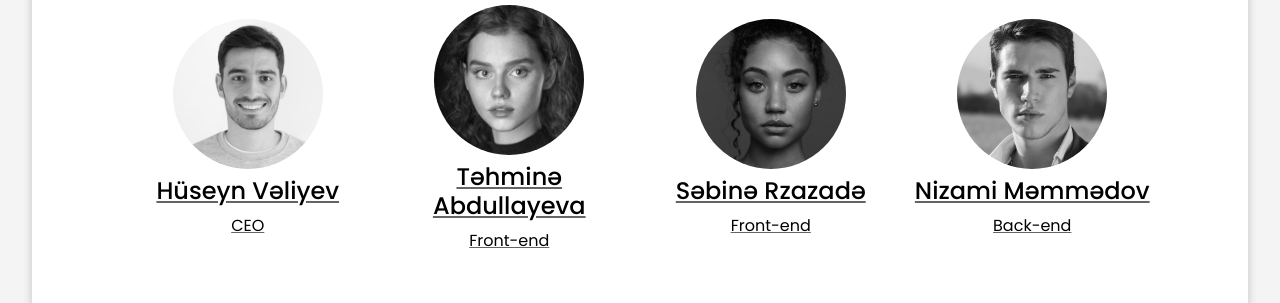
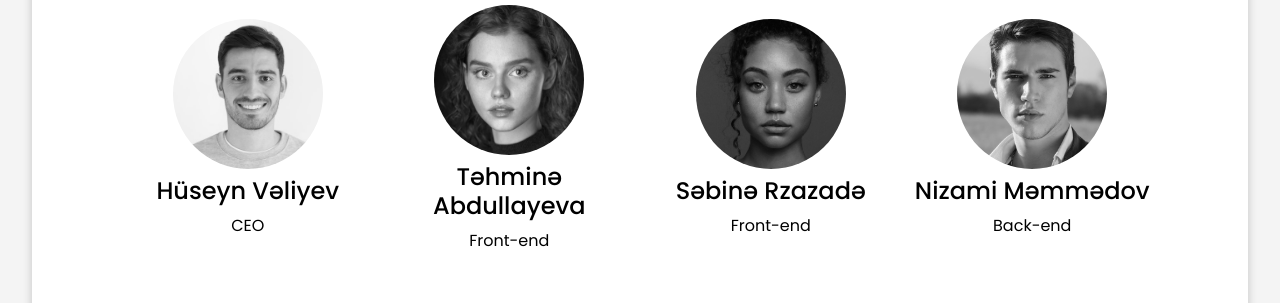
Before and after one commit to veliyevhuseyn/TechStudy, a plain HTML site: page index.html in a window 1280 px wide. Shown: the part 1566-1869 px from the top of the page. Drawn offline with nearby package versions, Linux system fonts and the light colour scheme.

Commit message:
Add files via upload

```diff
--- a/style.css
+++ b/style.css
@@ -371,6 +371,7 @@ h2{
     align-items: center;
     grid-template-columns: repeat(auto-fit, minmax(250px, 1fr));
     gap: 10px;
+
 }
 .team-mem{
     width: 100%;
@@ -379,17 +380,23 @@ h2{
     cursor: pointer;
     transition: 0.5s all ease;
     filter: grayscale(100%);
+
 }
 .team-mem:hover{
     transform: translateY(-15px);
     filter: none;
 }
+
 .team-mem h4,p{
 
     margin: 8px;
 }
 .team-page img{
     border-radius: 50%;
+}
+
+.team-mem a{
+    text-decoration: none;
 }
 
 
```
